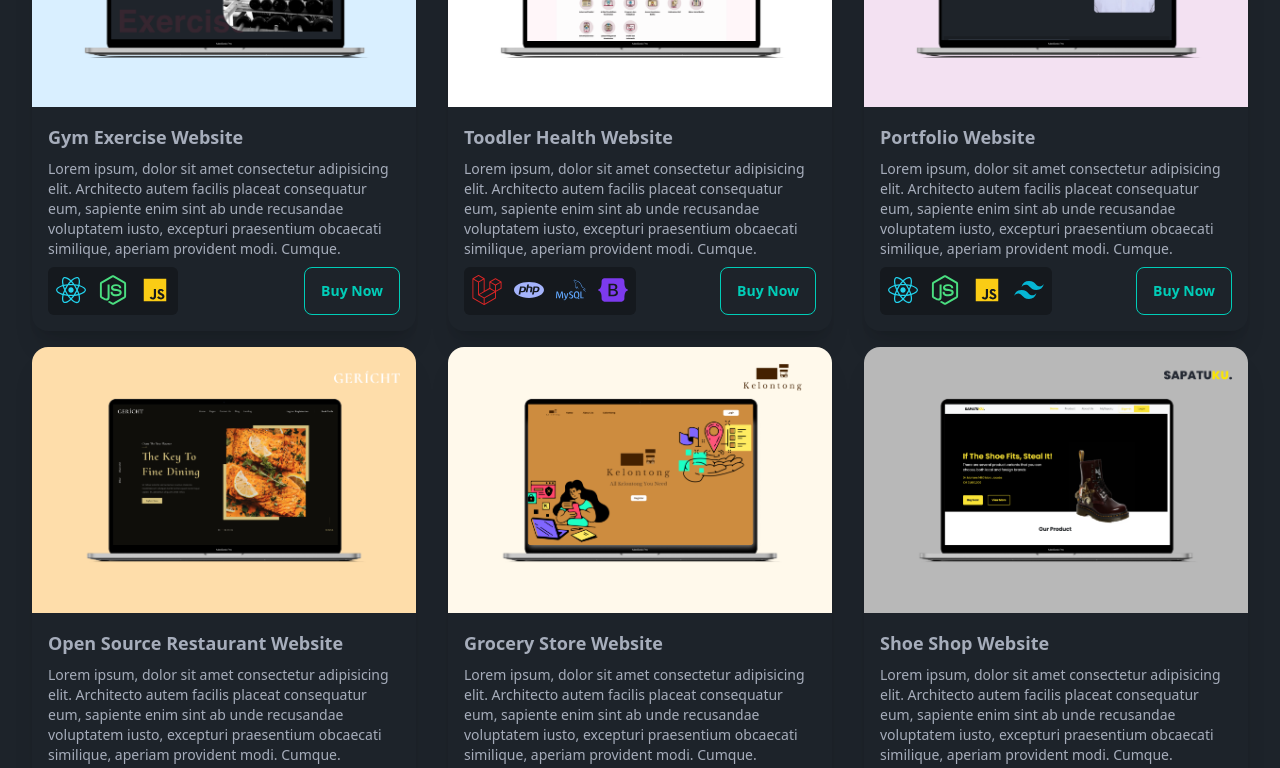
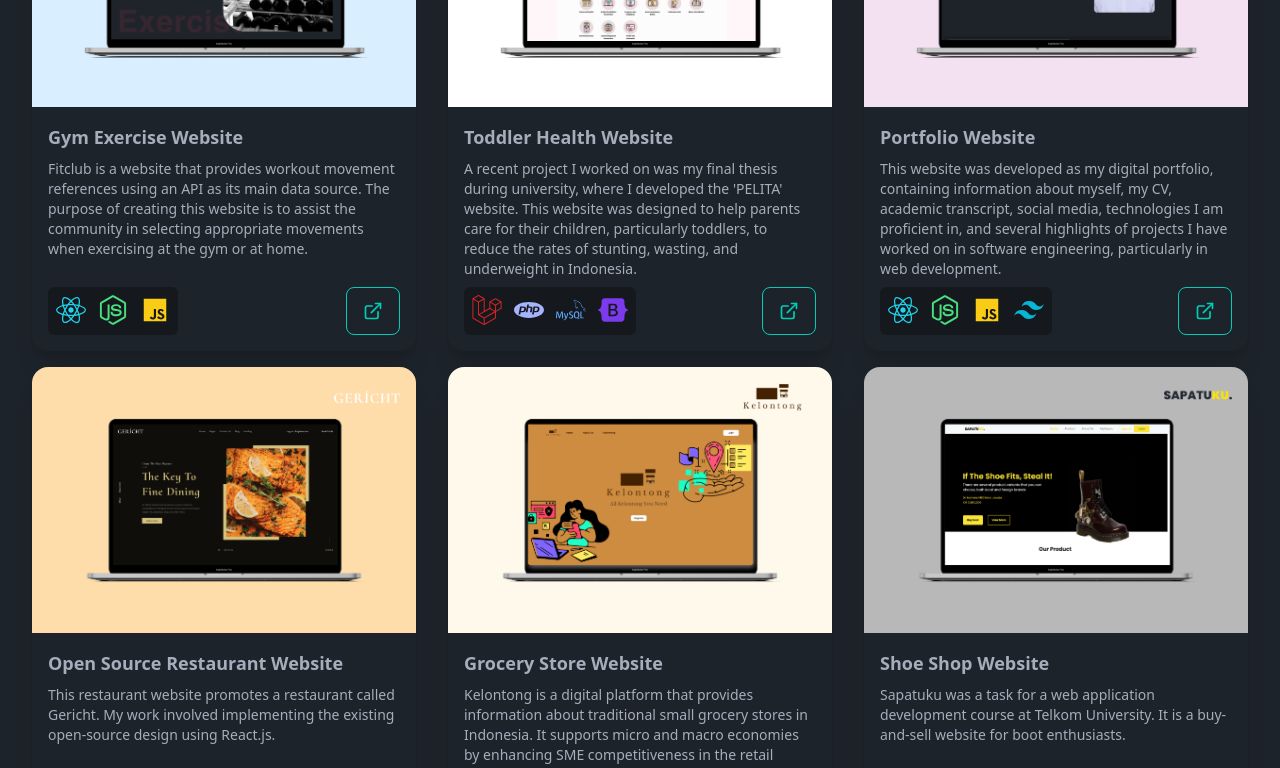
Before and after one commit to Abidzarzlfr/abidzarzlfr-portfolio, a React (Vite) app: page / in a window 1280 px wide. Shown: the part 1860-2628 px from the top of the page. Built offline with nearby package versions, Linux system fonts and the light colour scheme.

Commit message:
feat(component, page): update MyProjects pages, Card component, and implement clean code structure

```diff
--- a/src/components/Card.jsx
+++ b/src/components/Card.jsx
@@ -1,7 +1,14 @@
 import React from "react";
+import { LuExternalLink } from "react-icons/lu";
 
 const Card = (props) => {
-  // console.log("ini props card", props);
+  const handleButtonClick = () => {
+    if (props.url) {
+      window.open(props.url, "_blank");
+    } else {
+      window.location.href = window.location.origin;
+    }
+  };
 
   return (
     <div className="card card-compact bg-base-100 w-96 shadow-xl">
@@ -10,12 +17,7 @@ const Card = (props) => {
       </figure>
       <div className="card-body">
         <h2 className="text-lg font-bold">{props.title}</h2>
-        <p>
-          Lorem ipsum, dolor sit amet consectetur adipisicing elit. Architecto
-          autem facilis placeat consequatur eum, sapiente enim sint ab unde
-          recusandae voluptatem iusto, excepturi praesentium obcaecati
-          similique, aperiam provident modi. Cumque.
-        </p>
+        <p>{props.body}</p>
         <div className="card-bottom flex">
           <div className="card-bottom-start pt-2 px-2 flex gap-3 rounded-md bg-base-300">
             {props.firstIcon}
@@ -24,7 +26,12 @@ const Card = (props) => {
             {props.fourthIcon}
           </div>
           <div className="card-bottom-end ml-auto">
-            <button className="btn btn-accent btn-outline">Buy Now</button>
+            <button
+              className="btn btn-accent btn-outline"
+              onClick={handleButtonClick}
+            >
+              <LuExternalLink className="text-xl" />
+            </button>
           </div>
         </div>
       </div>
--- a/src/pages/MyProjects.jsx
+++ b/src/pages/MyProjects.jsx
@@ -1,28 +1,79 @@
 import React from "react";
 import Card from "../components/Card";
 import Title from "../components/Title";
+
+// Project Images
 import Fitclub from "../assets/myProjects/fitclub-mockup.png";
 import Kelontong from "../assets/myProjects/kelontong-mockup.png";
 import Sapatuku from "../assets/myProjects/sapatuku-mockup.png";
 import Restaurant from "../assets/myProjects/restaurant-mockup.png";
 import Pelita from "../assets/myProjects/pelita-mockup.jpg";
-import Pentiing from "../assets/myProjects/pentiing-mockup.png";
 import Portfolio from "../assets/myProjects/portfolio-mockup.png";
+
+// Icons
 import { FaBootstrap, FaLaravel, FaNodeJs, FaReact } from "react-icons/fa";
 import { BiLogoJavascript } from "react-icons/bi";
 import { SiMysql, SiPhp, SiVite } from "react-icons/si";
 import { RiTailwindCssFill } from "react-icons/ri";
 
 export default function MyProjects() {
-  const reactIcon = <FaReact className="text-3xl text-cyan-400" />;
-  const nodeIcon = <FaNodeJs className="text-3xl text-green-400" />;
-  const jsIcon = <BiLogoJavascript className="text-3xl text-yellow-400" />;
-  const laravelIcon = <FaLaravel className="text-3xl text-red-600" />;
-  const phpIcon = <SiPhp className="text-3xl text-indigo-300" />;
-  const bootstrapIcon = <FaBootstrap className="text-3xl text-violet-600" />;
-  const mysqlIcon = <SiMysql className="text-3xl text-blue-400" />;
-  const viteIcon = <SiVite className="text-3xl text-yellow-300" />;
-  const tailwindIcon = <RiTailwindCssFill className="text-3xl text-cyan-500" />;
+  // Technology Icons
+  const icons = {
+    react: <FaReact className="text-3xl text-cyan-400" />,
+    node: <FaNodeJs className="text-3xl text-green-400" />,
+    js: <BiLogoJavascript className="text-3xl text-yellow-400" />,
+    laravel: <FaLaravel className="text-3xl text-red-600" />,
+    php: <SiPhp className="text-3xl text-indigo-300" />,
+    bootstrap: <FaBootstrap className="text-3xl text-violet-600" />,
+    mysql: <SiMysql className="text-3xl text-blue-400" />,
+    vite: <SiVite className="text-3xl text-yellow-300" />,
+    tailwind: <RiTailwindCssFill className="text-3xl text-cyan-500" />,
+  };
+
+  const projects = [
+    {
+      img: Fitclub,
+      title: "Gym Exercise Website",
+      body: "Fitclub is a website that provides workout movement references using an API as its main data source. The purpose of creating this website is to assist the community in selecting appropriate movements when exercising at the gym or at home.",
+      icons: [icons.react, icons.node, icons.js],
+      url: "https://fitclub-id-abidzarzlfr.netlify.app/"
+    },
+    {
+      img: Pelita,
+      title: "Toddler Health Website",
+      body: "A recent project I worked on was my final thesis during university, where I developed the 'PELITA' website. This website was designed to help parents care for their children, particularly toddlers, to reduce the rates of stunting, wasting, and underweight in Indonesia.",
+      icons: [icons.laravel, icons.php, icons.mysql, icons.bootstrap],
+      url: "https://github.com/Abidzarzlfr/PELITA-V2"
+    },
+    {
+      img: Portfolio,
+      title: "Portfolio Website",
+      body: "This website was developed as my digital portfolio, containing information about myself, my CV, academic transcript, social media, technologies I am proficient in, and several highlights of projects I have worked on in software engineering, particularly in web development.",
+      icons: [icons.react, icons.node, icons.js, icons.tailwind],
+      url: ""
+    },
+    {
+      img: Restaurant,
+      title: "Open Source Restaurant Website",
+      body: "This restaurant website promotes a restaurant called Gericht. My work involved implementing the existing open-source design using React.js.",
+      icons: [icons.react, icons.node, icons.js],
+      url: "https://restaurant-abidzar.netlify.app/"
+    },
+    {
+      img: Kelontong,
+      title: "Grocery Store Website",
+      body: "Kelontong is a digital platform that provides information about traditional small grocery stores in Indonesia. It supports micro and macro economies by enhancing SME competitiveness in the retail sector.",
+      icons: [icons.laravel, icons.php, icons.mysql, icons.bootstrap],
+      url: "https://github.com/SI-RPL-2023/SI4404_KEL243_KELONTONG"
+    },
+    {
+      img: Sapatuku,
+      title: "Shoe Shop Website",
+      body: "Sapatuku was a task for a web application development course at Telkom University. It is a buy-and-sell website for boot enthusiasts.",
+      icons: [icons.vite, icons.bootstrap],
+      url: "https://sapatuku.netlify.app/"
+    },
+  ];
 
   return (
     <div className="myprojects-page mt-16">
@@ -30,58 +81,19 @@ export default function MyProjects() {
         <Title value="My Projects" />
       </div>
       <div className="myprojects-content flex-wrap flex gap-x-8 gap-y-4 flex-cols-3 justify-center">
-        <Card
-          img={Fitclub}
-          title={"Gym Exercise Website"}
-          firstIcon={reactIcon}
-          secondIcon={nodeIcon}
-          thirdIcon={jsIcon}
-        />
-        <Card
-          img={Pelita}
-          title={"Toodler Health Website"}
-          firstIcon={laravelIcon}
-          secondIcon={phpIcon}
-          thirdIcon={mysqlIcon}
-          fourthIcon={bootstrapIcon}
-        />
-        <Card
-          img={Portfolio}
-          title={"Portfolio Website"}
-          firstIcon={reactIcon}
-          secondIcon={nodeIcon}
-          thirdIcon={jsIcon}
-          fourthIcon={tailwindIcon}
-        />
-        <Card
-          img={Restaurant}
-          title={"Open Source Restaurant Website"}
-          firstIcon={reactIcon}
-          secondIcon={nodeIcon}
-          thirdIcon={jsIcon}
-        />
-        <Card
-          img={Kelontong}
-          title={"Grocery Store Website"}
-          firstIcon={laravelIcon}
-          secondIcon={phpIcon}
-          thirdIcon={mysqlIcon}
-          fourthIcon={bootstrapIcon}
-        />
-        <Card
-          img={Sapatuku}
-          title={"Shoe Shop Website"}
-          firstIcon={viteIcon}
-          secondIcon={bootstrapIcon}
-        />
-        <Card
-          img={Pentiing}
-          title={"Parenting Website"}
-          firstIcon={laravelIcon}
-          secondIcon={phpIcon}
-          thirdIcon={mysqlIcon}
-          fourthIcon={bootstrapIcon}
-        />
+        {projects.map((project, index) => (
+          <Card
+            key={index}
+            img={project.img}
+            title={project.title}
+            body={project.body}
+            firstIcon={project.icons[0]}
+            secondIcon={project.icons[1]}
+            thirdIcon={project.icons[2]}
+            fourthIcon={project.icons[3]}
+            url={project.url}
+          />
+        ))}
       </div>
     </div>
   );
```
Also changed, not shown: src/assets/myProjects/pentiing-mockup.png (deleted).
